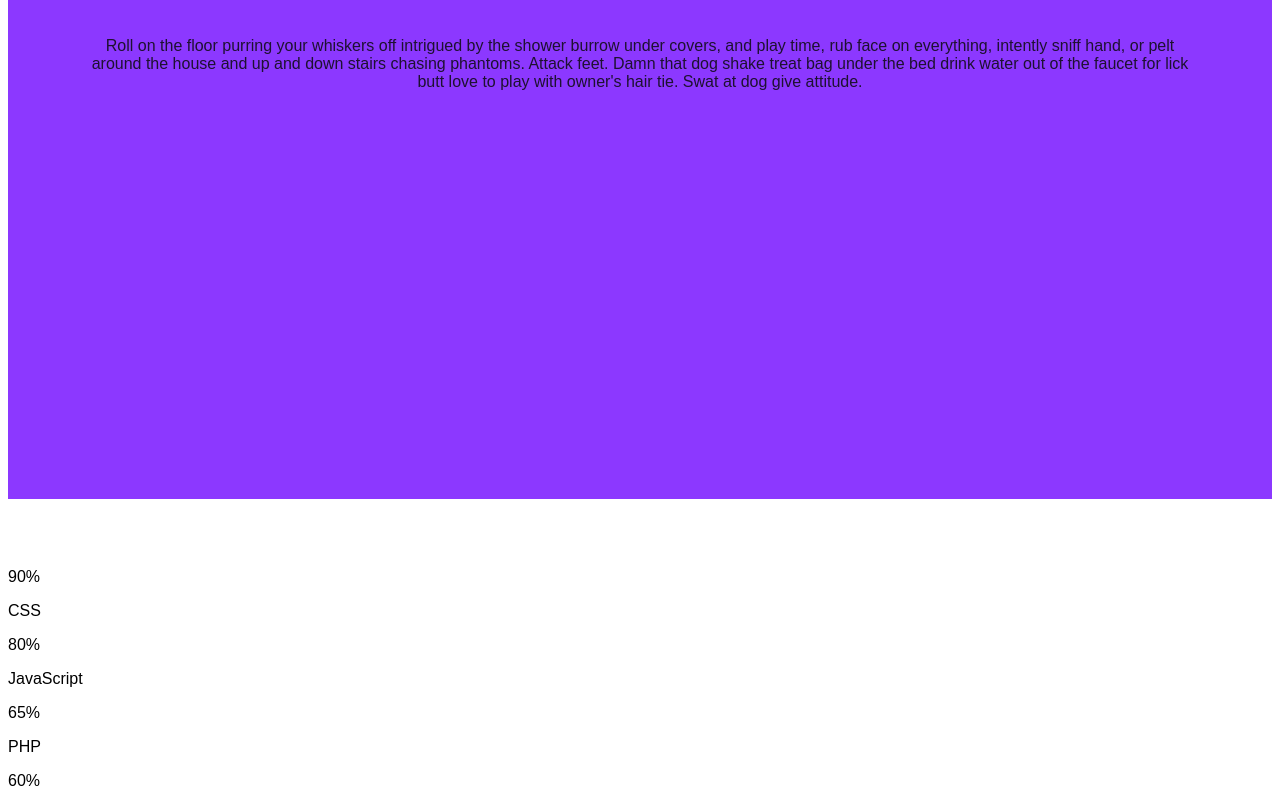
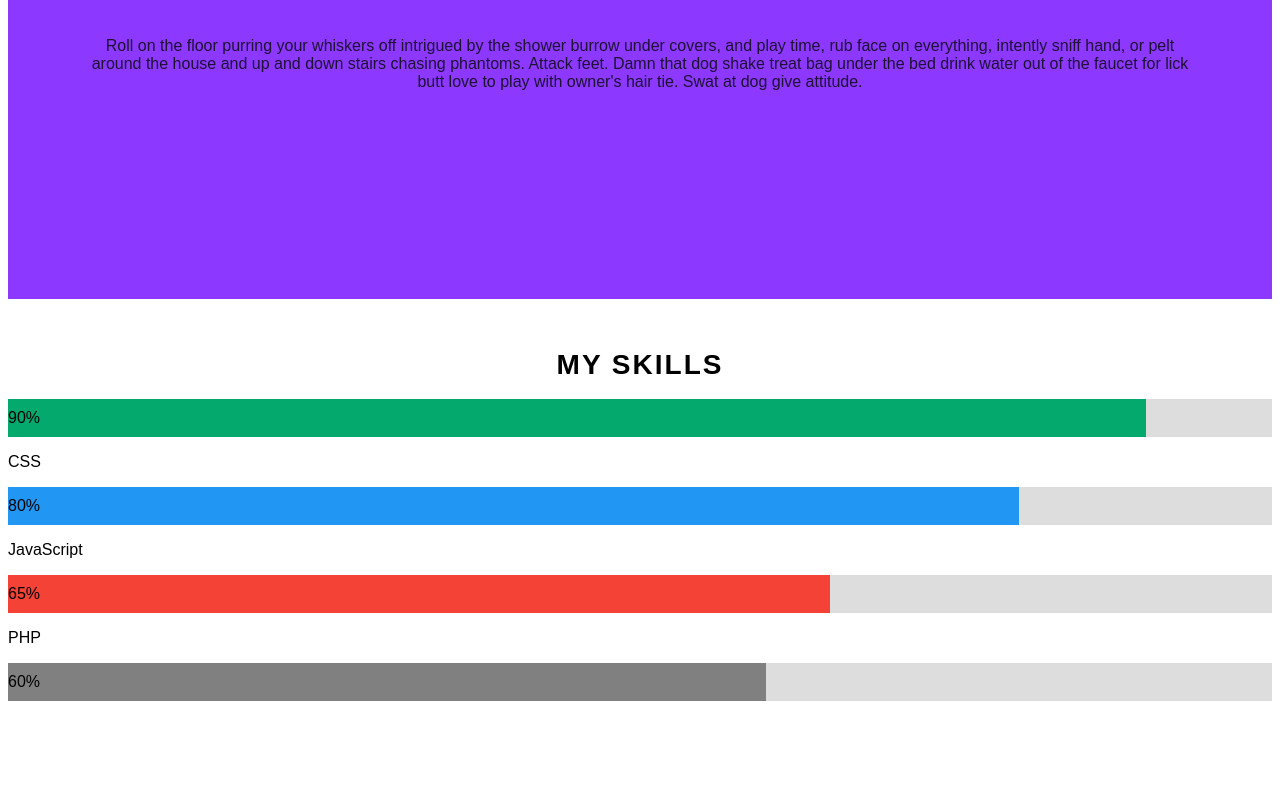
Before and after one commit to Anthony11-hub/my-portfolio, a plain HTML site: page index.html in a window 1280 px wide. Shown: the part 698-1496 px from the top of the page. After the commit the page ends 1417 px from the top, so only its background shows below. Drawn offline with Linux system fonts and the light colour scheme.

Commit message:
skills bar css

```diff
--- a/index.html
+++ b/index.html
@@ -45,23 +45,23 @@
        Swat at dog give attitude.</p>
  </div>
  <div class="skills">
-  <h1>My skills</h1>
-  <div class="container">
+  <h1 class="skills-heading">My skills</h1>
+  <div class="container-2">
     <div class="skills html">90%</div>
   </div>
 
   <p>CSS</p>
-  <div class="container">
+  <div class="container-2">
     <div class="skills css">80%</div>
   </div>
 
   <p>JavaScript</p>
-  <div class="container">
+  <div class="container-2">
     <div class="skills js">65%</div>
   </div>
 
   <p>PHP</p>
-  <div class="container">
+  <div class="container-2">
     <div class="skills php">60%</div>
   </div>
  </div>
--- a/resources/css/style.css
+++ b/resources/css/style.css
@@ -161,7 +161,7 @@
 .about{
   background-color: #8c38ff;
   color: #1e1131;
-  height: 600px;
+  height: 400px;
   text-align: center;
   margin-top: -20px;
 }
@@ -172,6 +172,32 @@
   padding: 20px 80px;
 }
 
-.skills{
+.skills-heading {
+  margin-top: 30px;
+  padding-top: 10px;
+  color: black;
+  text-align: center;
+}
 
+* {box-sizing: border-box}
+
+.container-2 {
+  width: 100%;
+  background-color: #ddd;
 }
+
+.skills {
+  /* text-align: right; */
+  padding-top: 10px;
+  padding-bottom: 10px;
+  color: black;
+}
+/* .skills{
+  margin-top: 30px;
+  padding-top: 10px;
+  color: black;
+} */
+.html {width: 90%; background-color: #04AA6D;}
+.css {width: 80%; background-color: #2196F3;}
+.js {width: 65%; background-color: #f44336;}
+.php {width: 60%; background-color: #808080;}
```
